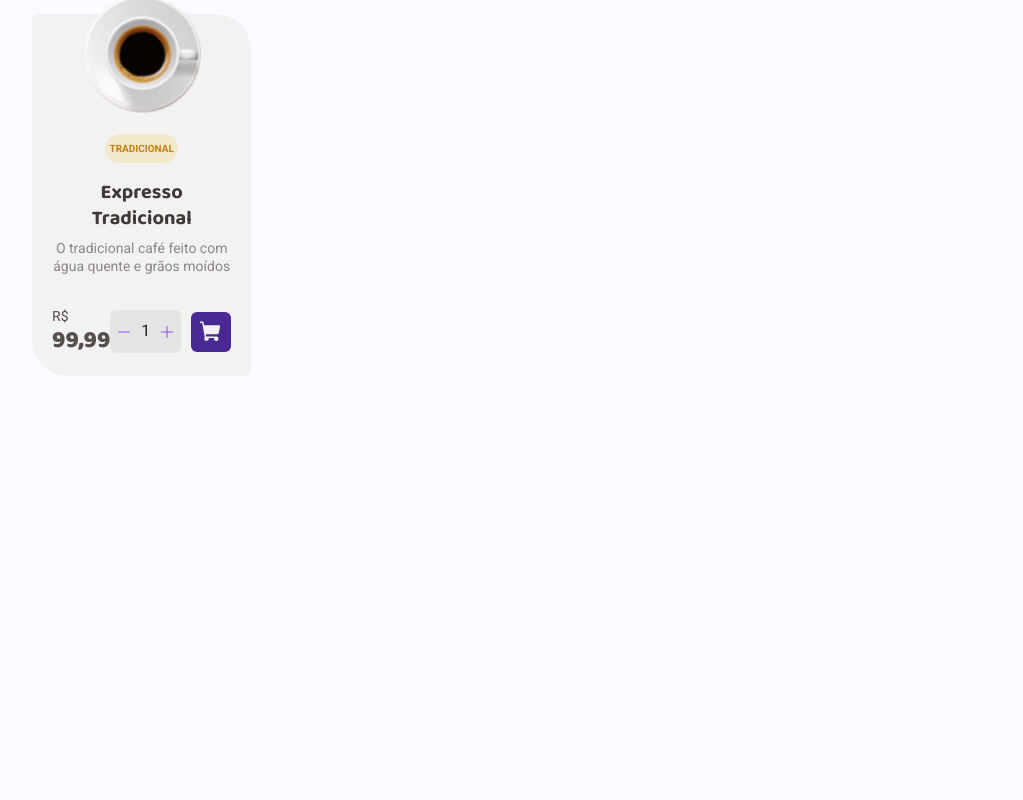
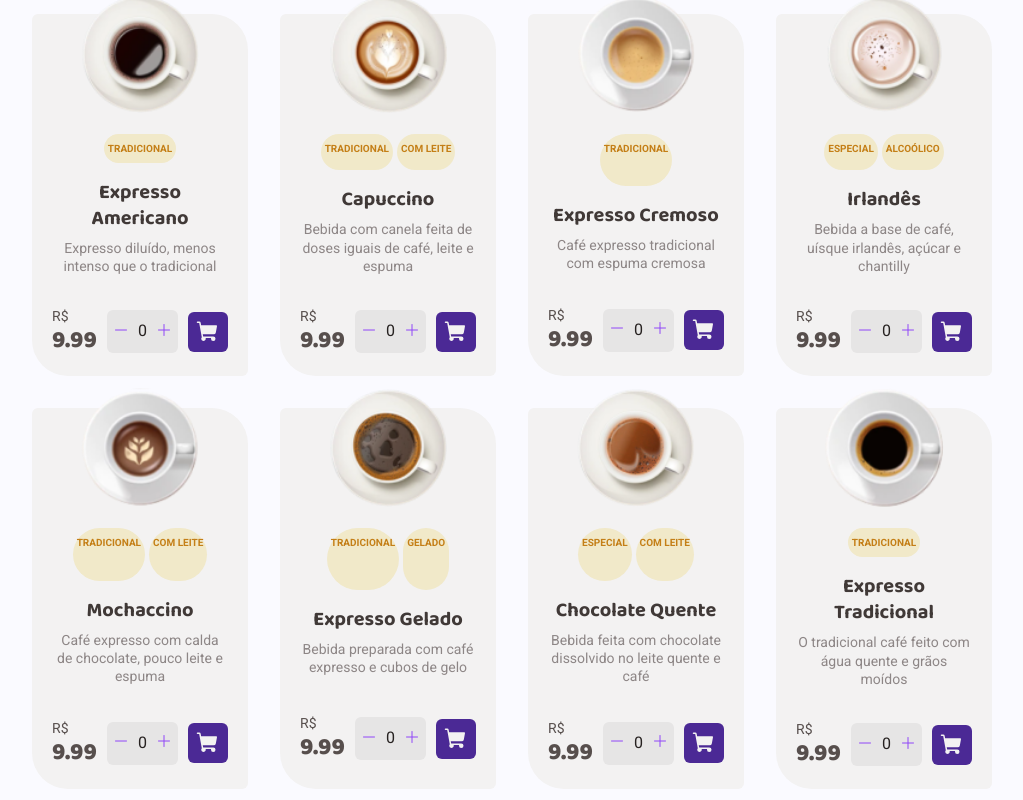
Before and after one commit to GustavoDuarteM/coffe-delivery, a React (Vite) app: page / in a window 1280 px wide. Shown: the part 920-1720 px from the top of the page, without its empty margins (128-1151 px from the left). Before the commit the page ends 1390 px from the top, so only its background shows below. Built offline with nearby package versions, Linux system fonts and the light colour scheme.

Commit message:
Add coffe data to list options

```diff
--- /dev/null
+++ b/src/assets/coffe_data.ts
@@ -0,0 +1,118 @@
+export const coffeData = [
+  {
+    id: 1,
+    name: 'Expresso Americano',
+    description: 'Expresso diluído, menos intenso que o tradicional',
+    price: 9.99,
+    image: 'Type=Americano.png',
+    tags: ['Tradicional'],
+  },
+  {
+    id: 2,
+    name: 'Capuccino',
+    description:
+      'Bebida com canela feita de doses iguais de café, leite e espuma',
+    price: 9.99,
+    image: 'Type=Capuccino.png',
+    tags: ['Tradicional', 'Com leite'],
+  },
+  {
+    id: 3,
+    name: 'Expresso Cremoso',
+    description: 'Café expresso tradicional com espuma cremosa',
+    price: 9.99,
+    image: 'Type=Expresso Cremoso.png',
+    tags: ['Tradicional'],
+  },
+  {
+    id: 4,
+    name: 'Irlandês',
+    description: 'Bebida a base de café, uísque irlandês, açúcar e chantilly',
+    price: 9.99,
+    image: 'Type=Irlandês.png',
+    tags: ['Especial', 'Alcoólico'],
+  },
+  {
+    id: 5,
+    name: 'Mochaccino',
+    description: 'Café expresso com calda de chocolate, pouco leite e espuma',
+    price: 9.99,
+    image: 'Type=Mochaccino.png',
+    tags: ['Tradicional', 'Com leite'],
+  },
+  {
+    id: 6,
+    name: 'Expresso Gelado',
+    description: 'Bebida preparada com café expresso e cubos de gelo',
+    price: 9.99,
+    image: 'Type=Expresso Gelado.png',
+    tags: ['Tradicional', 'Gelado'],
+  },
+  {
+    id: 7,
+    name: 'Chocolate Quente',
+    description: 'Bebida feita com chocolate dissolvido no leite quente e café',
+    price: 9.99,
+    image: 'Type=Chocolate Quente.png',
+    tags: ['Especial', 'Com leite'],
+  },
+  {
+    id: 8,
+    name: 'Expresso Tradicional',
+    description: 'O tradicional café feito com água quente e grãos moídos',
+    price: 9.99,
+    image: 'Type=Expresso.png',
+    tags: ['Tradicional'],
+  },
+  {
+    id: 9,
+    name: 'Latte',
+    description:
+      'Uma dose de café expresso com o dobro de leite e espuma cremosa',
+    price: 9.99,
+    image: 'Type=Latte.png',
+    tags: ['Tradicional', 'Com leite'],
+  },
+  {
+    id: 10,
+    name: 'Árabe',
+    description: 'Bebida preparada com grãos de café árabe e especiarias',
+    price: 9.99,
+    image: 'Type=Árabe.png',
+    tags: ['Especial'],
+  },
+  {
+    id: 11,
+    name: 'Café com Leite',
+    description: 'Meio a meio de expresso tradicional com leite vaporizado',
+    price: 9.99,
+    image: 'Type=Café com Leite.png',
+    tags: ['Tradicional', 'Com leite'],
+  },
+  {
+    id: 12,
+    name: 'Cubano',
+    description:
+      'Drink gelado de café expresso com rum, creme de leite e hortelã',
+    price: 9.99,
+    image: 'Type=Cubano.png',
+    tags: ['Especial', 'Alcoólico', 'Gelado'],
+  },
+  {
+    id: 13,
+    name: 'Havaiano',
+    description: 'Bebida adocicada preparada com café e leite de coco',
+    price: 9.99,
+    image: 'Type=Havaiano.png',
+    tags: ['Especial'],
+  },
+  {
+    id: 14,
+    name: 'Macchiato',
+    description:
+      'Café expresso misturado com um pouco de leite quente e espuma',
+    price: 9.99,
+    image: 'Type=Macchiato.png',
+    tags: ['Tradicional', 'Com leite'],
+  },
+]
--- a/src/pages/home/components/CoffeList/index.tsx
+++ b/src/pages/home/components/CoffeList/index.tsx
@@ -15,7 +15,8 @@ import {
   CoffeTags,
 } from './styles'
 
-import coffeImg from './../../../../assets/coffes/Type=Expresso.png'
+import { coffeData } from '../../../../assets/coffe_data'
+const IMG_DIR = '/src/assets/coffes/'
 
 export function CoffeList() {
   return (
@@ -24,30 +25,37 @@ export function CoffeList() {
         <h3>Nossos cafés</h3>
       </CoffeListTitle>
       <CoffeListItems>
-        <CoffeCard>
+        {coffeData.map((coffe) => (
+          <CoffeCard key={coffe.id}>
             <CoffeImage>
-            <img src={coffeImg} />
+              <img src={IMG_DIR + coffe.image} />
             </CoffeImage>
 
             <CoffeTags>
-            <span>Tradicional</span>
+              {coffe.tags.map((tag) => (
+                <span key={tag}>{tag}</span>
+              ))}
             </CoffeTags>
             <CoffeName>
-            <span>Expresso Tradicional</span>
+              <span>{coffe.name}</span>
             </CoffeName>
             <CoffeDescription>
-            <span>O tradicional café feito com água quente e grãos moídos</span>
+              <span>{coffe.description}</span>
             </CoffeDescription>
             <CoffeBuy>
               <CoffePrice>
                 <span>R$ </span>
-              <span>99,99</span>
+                <span>{coffe.price}</span>
               </CoffePrice>
               <CoffeBuyActions>
                 <CoffeAmount>
+                  <button>
                     <Minus size={16} />
-                <span>1</span>
+                  </button>
+                  <span>{0}</span>
+                  <button>
                     <Plus size={16} />
+                  </button>
                 </CoffeAmount>
                 <CoffeCartIncon>
                   <ShoppingCart size={24} weight="fill" />
@@ -55,6 +63,7 @@ export function CoffeList() {
               </CoffeBuyActions>
             </CoffeBuy>
           </CoffeCard>
+        ))}
       </CoffeListItems>
     </CoffeListContainer>
   )
--- a/src/pages/home/components/CoffeList/styles.ts
+++ b/src/pages/home/components/CoffeList/styles.ts
@@ -125,15 +125,22 @@ export const CoffeAmount = styled.div`
   background-color: ${(props) => props.theme['base-button']};
   border-radius: 6px;
 
+  & > button {
+    border: 0;
+    background-color: transparent;
+    cursor: pointer;
+    color: ${(props) => props.theme.purple};
+  }
+
+  & > button:hover {
+    color: ${(props) => props.theme['purple-dark']};
+  }
   & > span {
     padding: 5px;
     font-weight: 400;
     font-size: 1rem;
     line-height: 130%;
     color: ${(props) => props.theme['base-title']};
-  }
-  & > svg {
-    color: ${(props) => props.theme.purple};
   }
 `
 export const CoffeCartIncon = styled.div`
@@ -143,4 +150,10 @@ export const CoffeCartIncon = styled.div`
   border-radius: 6px;
   color: ${(props) => props.theme['base-card']};
   background-color: ${(props) => props.theme['purple-dark']};
+  cursor: pointer;
+  transition: background-color 0.2s ease-in-out;
+
+  &:hover {
+    background-color: ${(props) => props.theme.purple};
+  }
 `
```
Also changed, not shown: src/assets/coffes/Type=Expresso Gelado.png (renamed from src/assets/coffes/Type=Café Gelado.png). Lines whose indentation alone changed are shown as unchanged.
